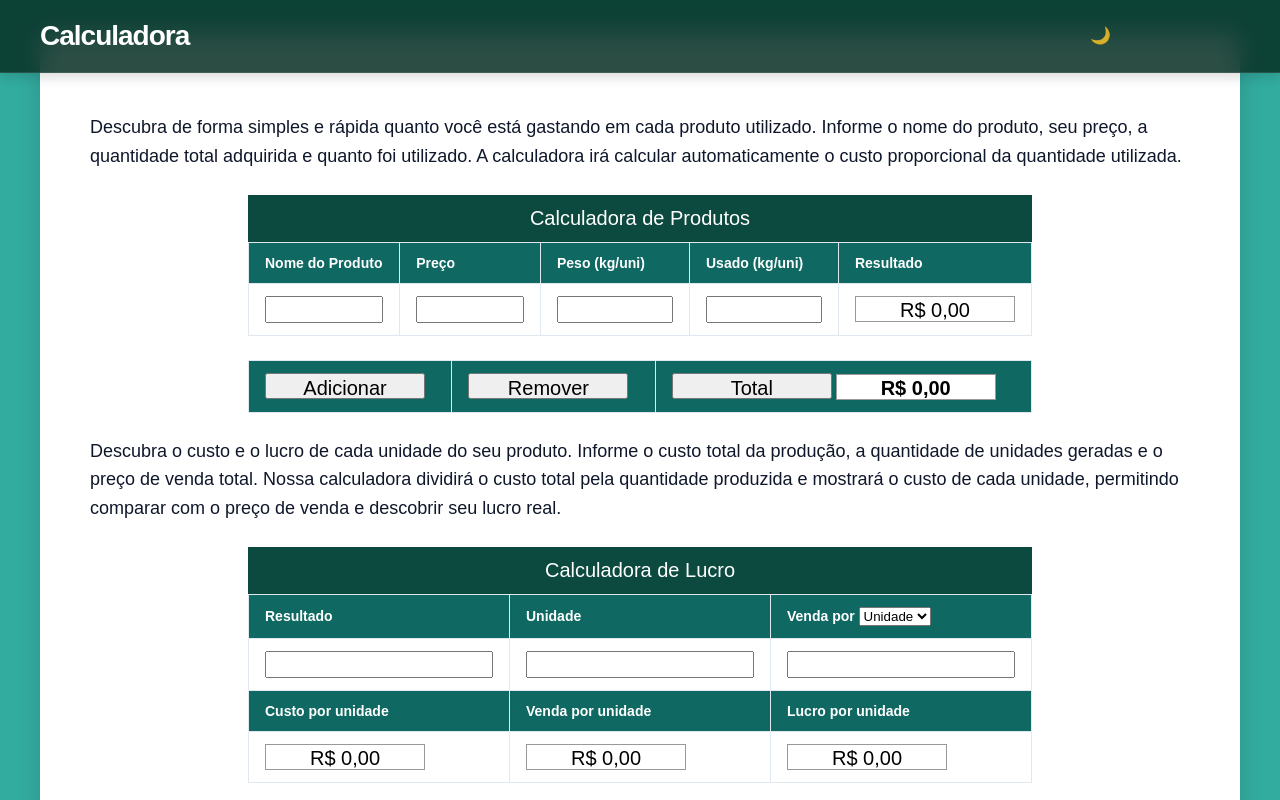
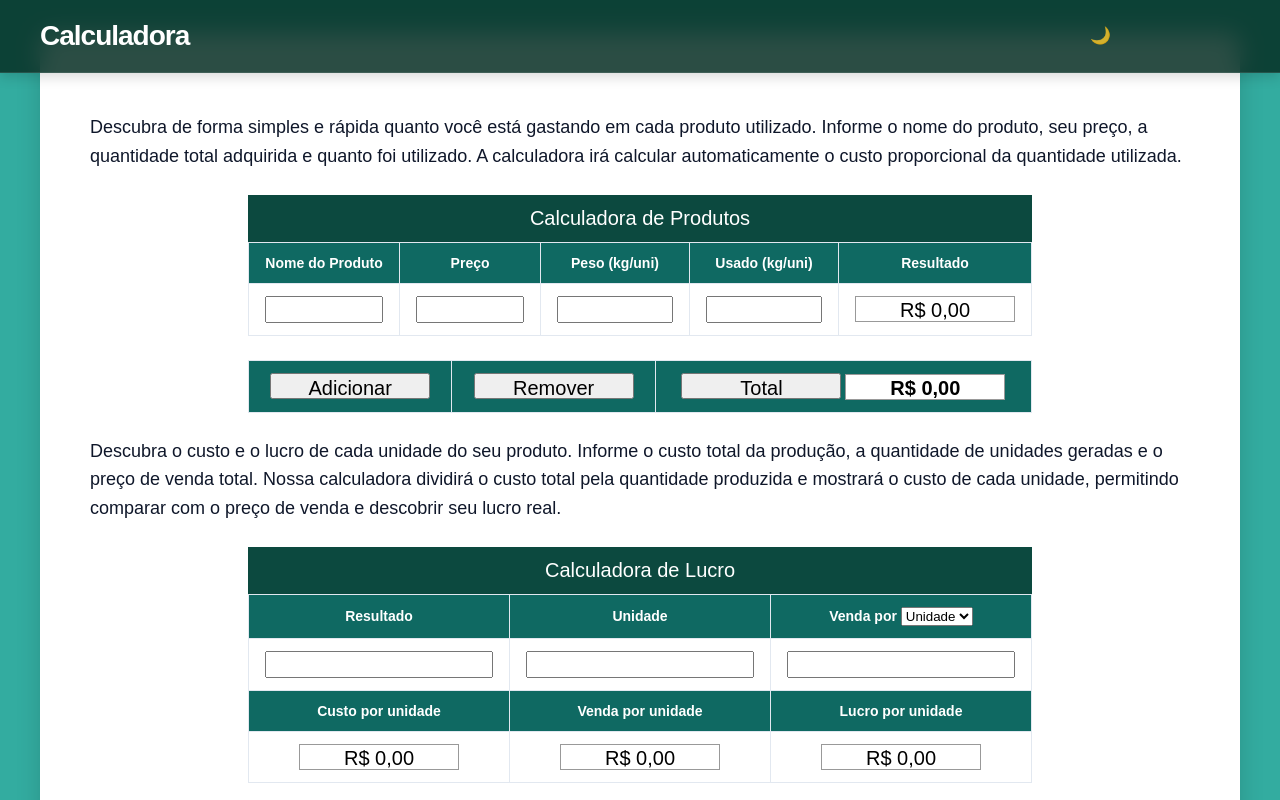
Before and after one commit to WesleyMarlon/calculadora-site, a plain HTML site: page calculadora/index.html in a window 1280 px wide. Shown: the top 800 px of the page. Drawn offline with Linux system fonts and the light colour scheme.

Commit message:
Update design.css

```diff
--- a/assets/design.css
+++ b/assets/design.css
@@ -130,8 +130,8 @@ code {background: var(--border); padding: 2px 6px; border-radius: 3px; font-fami
 /* TabelaPadrão */
 .TabelaPadrão {width: 70%;border-collapse: collapse;margin: 24px auto;font-size: 14px;color: var(--text);}
 caption {text-align: center;font-size: 20px;padding: 12px;background-color: var(--caption);color: var(--text-header);}
-.TabelaPadrão thead th {background-color: var(--bg-box);color: var(--text-header);text-align: left;padding: 12px 16px;border: 1px solid var(--border);}
-.TabelaPadrão th, .TabelaPadrão td {border: 1px solid var(--border);padding: 12px 16px;text-align: left;}
+.TabelaPadrão thead th {background-color: var(--bg-box);color: var(--text-header);text-align: center;padding: 12px 16px;border: 1px solid var(--border);}
+.TabelaPadrão th, .TabelaPadrão td {border: 1px solid var(--border);padding: 12px 16px;text-align: center;}
 .TabelaPadrão tbody tr:nth-child(even) {background-color: var(--bg-card);}
 .TabelaPadrão tbody tr:hover {background-color: var(--border);}
 
```
